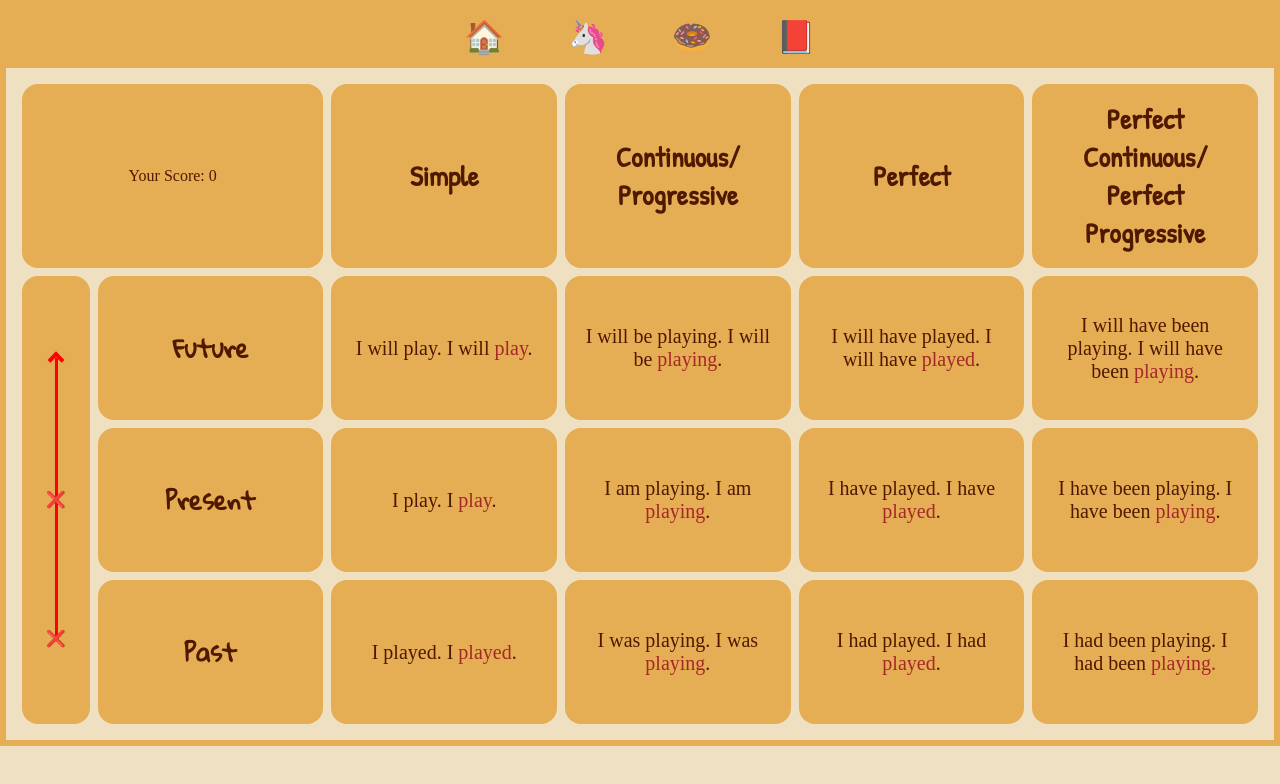
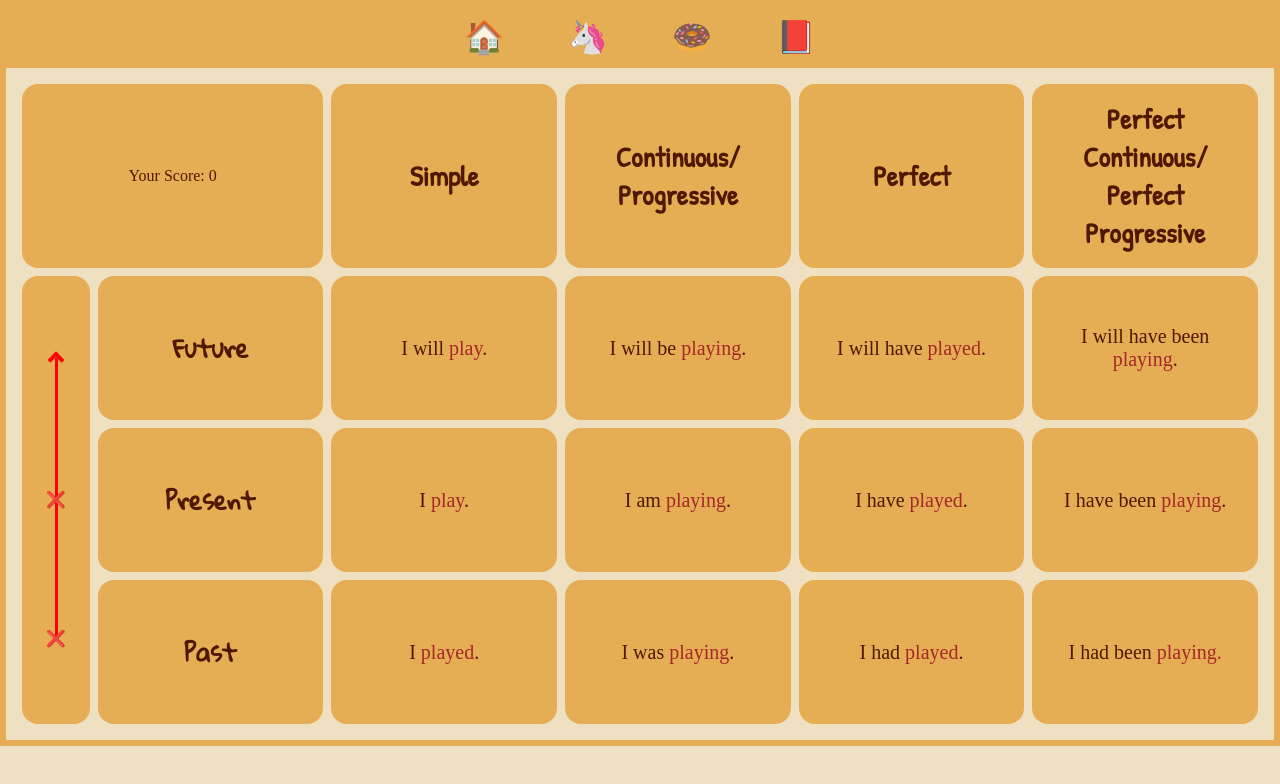
Before and after one commit to sheleoni/tense-table, a Vue app: page / in a window 1280 px wide. Shown: the top 784 px of the page. Built offline with nearby package versions, Linux system fonts and the light colour scheme; a web font is replaced by a local one.

Commit message:
feat: rendered color-coded sentence with v-html

```diff
--- a/src/components/MenuBar.vue
+++ b/src/components/MenuBar.vue
@@ -16,6 +16,3 @@ export default {
     }
 }
 </script>
-<style>
-/* @import ("src/assets/styles.css"); */
-</style>
--- a/src/components/TenseTable.vue
+++ b/src/components/TenseTable.vue
@@ -25,82 +25,53 @@
     <h2 class="past">Past</h2>
 
     <h3 class="simple">Simple</h3>
-    <p class="past-simple">
-      {{ sentences.past.simple }}
-      I <em class="verb">played</em>.
-    </p>
+    <p class="past-simple" v-html="sentences.past.simple"></p>
+
 
     <h3 class="continuous">Continuous/ Progressive</h3>
-    <p class="past-continuous">
-      {{ sentences.past.continuous }}
-      I was <em class="verb">playing</em>.
-    </p>
+    <p class="past-continuous" v-html="sentences.past.continuous"></p>
+
 
     <h3 class="perfect">Perfect</h3>
-    <p class="past-perfect">
-      {{ sentences.past.perfect }}
-      I had <em class="verb">played</em>.
-    </p>
+    <p class="past-perfect" v-html="sentences.past.perfect"></p>
+
 
     <h3 class="perfect-continuous">Perfect Continuous/ Perfect Progressive</h3>
-    <p class="past-perfect-continuous">
-      {{ sentences.past.perfectContinuous }}
-      I had been <em class="verb">playing.</em>
-    </p>
+    <p class="past-perfect-continuous" v-html="sentences.past.perfectContinuous"></p>
+
 
     <!-- Present Tense -->
     <h2 class="present">Present</h2>
 
     <h3 class="repeated-heading">Simple</h3>
-    <p class="present-simple">
-      {{ sentences.present.simple}}
-      I <em class="verb">play</em>.
-    </p>
+    <p class="present-simple" v-html="sentences.present.simple"></p>
 
     <h3 class="repeated-heading">Continuous/ Progressive</h3>
-    <p class="present-continuous">
-      {{ sentences.present.continuous }}
-      I am <em class="verb">playing</em>.
-    </p>
+    <p class="present-continuous" v-html="sentences.present.continuous"></p>
 
     <h3 class="repeated-heading">Perfect</h3>
-    <p class="present-perfect">
-      {{ sentences.present.perfect }}
-      I have <em class="verb">played</em>.
-    </p>
+    <p class="present-perfect" v-html="sentences.present.perfect"></p>
 
     <h3 class="repeated-heading">Perfect Continuous/ Perfect Progressive</h3>
-    <p class="present-perfect-continuous">
-      {{ sentences.present.perfectContinuous}}
-      I have been <em class="verb">playing</em>.
-    </p>
+    <p class="present-perfect-continuous" v-html="sentences.present.perfectContinuous"></p>
+
 
     <!-- Future Tense -->
     <h2 class="future">Future</h2>
 
     <h3 class="repeated-heading">Simple</h3>
-    <p class="future-simple">
-      {{ sentences.future.simple }}
-      I will <em class="verb">play</em>.
-    </p>
+    <p class="future-simple" v-html="sentences.future.simple"></p>
 
     <h3 class="repeated-heading">Continuous/ Progressive</h3>
-    <p class="future-continuous">
-      {{ sentences.future.continuous }}
-      I will be <em class="verb">playing</em>.
-    </p>
+    <p class="future-continuous" v-html="sentences.future.continuous"></p>
+
 
     <h3 class="repeated-heading">Perfect</h3>
-    <p class="future-perfect">
-      {{ sentences.future.perfect }}
-      I will have <em class="verb">played</em>.
-    </p>
+    <p class="future-perfect" v-html="sentences.future.perfect"></p>
+
 
     <h3 class="repeated-heading">Perfect Continuous/ Perfect Progressive</h3>
-    <p class="future-perfect-continuous">
-      {{ sentences.future.perfectContinuous }}
-      I will have been <em class="verb">playing</em>.
-    </p>
+    <p class="future-perfect-continuous" v-html="sentences.future.perfectContinuous"></p>
 
   </section>
 
@@ -117,22 +88,22 @@ export default {
       score: 0,
       sentences: {
         past: {
-          simple: `I played.`,
-          continuous: `I was playing.`,
-          perfect: `I had played.`,
-          perfectContinuous: `I had been playing.`,
+          simple: `I <em class="verb">played</em>.`,
+          continuous: `I was <em class="verb">playing</em>.`,
+          perfect: `I had <em class="verb">played</em>.`,
+          perfectContinuous: `I had been <em class="verb">playing.</em>`,
         },
         present: {
-          simple: `I play.`,
-          continuous: `I am playing.`,
-          perfect: `I have played.`,
-          perfectContinuous: `I have been playing.`,
+          simple: `I <em class="verb">play</em>.`,
+          continuous: `I am <em class="verb">playing</em>.`,
+          perfect: `I have <em class="verb">played</em>.`,
+          perfectContinuous: `I have been <em class= "verb" >playing</em>.`,
         },
         future: {
-          simple: `I will play.`,
-          continuous: `I will be playing.`,
-          perfect: `I will have played.`,
-          perfectContinuous: `I will have been playing.`,
+          simple: `I will <em class="verb">play</em>.`,
+          continuous: `I will be <em class="verb">playing</em>.`,
+          perfect: `I will have <em class="verb">played</em>.`,
+          perfectContinuous: `I will have been <em class="verb">playing</em>.`,
         }
       },
     }
@@ -140,7 +111,3 @@ export default {
 }
 
 </script>
-
-<style>
-/* @import ("src/assets/styles.css"); */
-</style>
```
